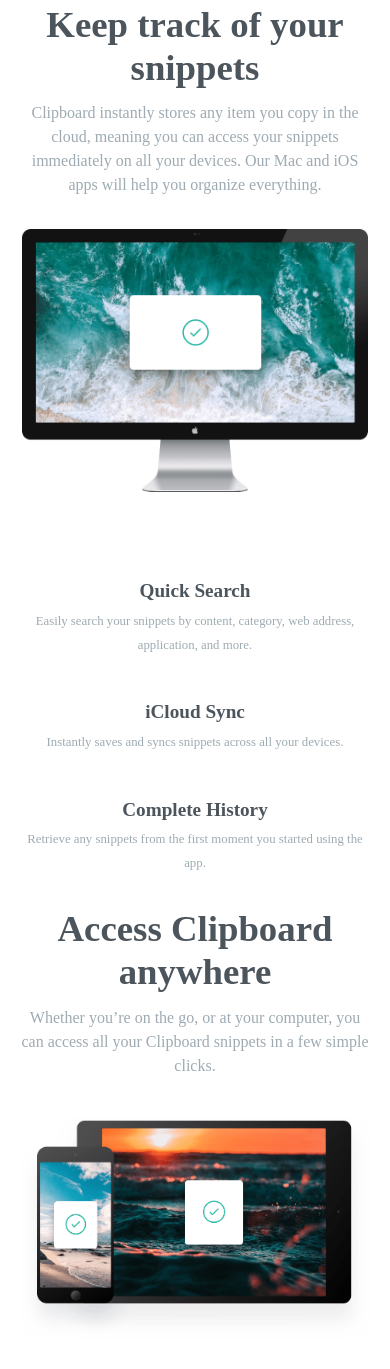
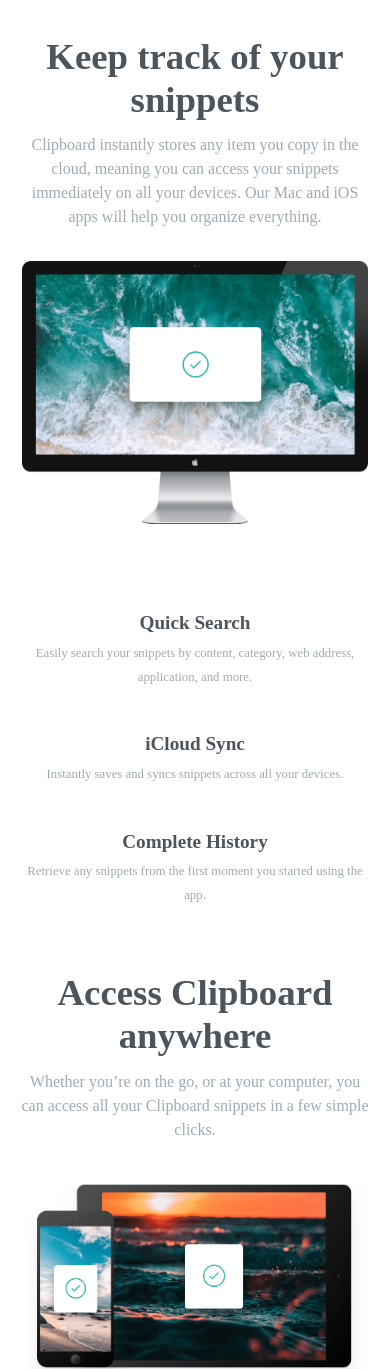
Before and after one commit to Sphynxo/Clipboard, a plain HTML site: page index.html in a window 390 px wide. Shown: the part 631-2000 px from the top of the page. Drawn offline with Linux system fonts and the light colour scheme; a web font is replaced by a local one.

Commit message:
Updated margins

```diff
--- a/Styles/queries.css
+++ b/Styles/queries.css
@@ -18,7 +18,7 @@
 
     .snippets {
         width: 90%;
-        margin: auto;
+        margin: 4rem auto;
     }
 
     .snippets-computer {
@@ -37,12 +37,16 @@
 
     .access {
         width: 90%;
-        margin: auto;
+        margin: 8rem auto;
+    }
+
+    .devices-pic {
+        height: 27rem;
     }
 
     .workflow {
         width: 90%;
-        margin: auto;
+        margin: 12rem auto;
     }
 
     .workflow-features {
@@ -56,7 +60,7 @@
 
     .last-cta {
         width: 90%;
-        margin: auto;
+        margin: 8rem auto;
     }
 
     .footer {
```
